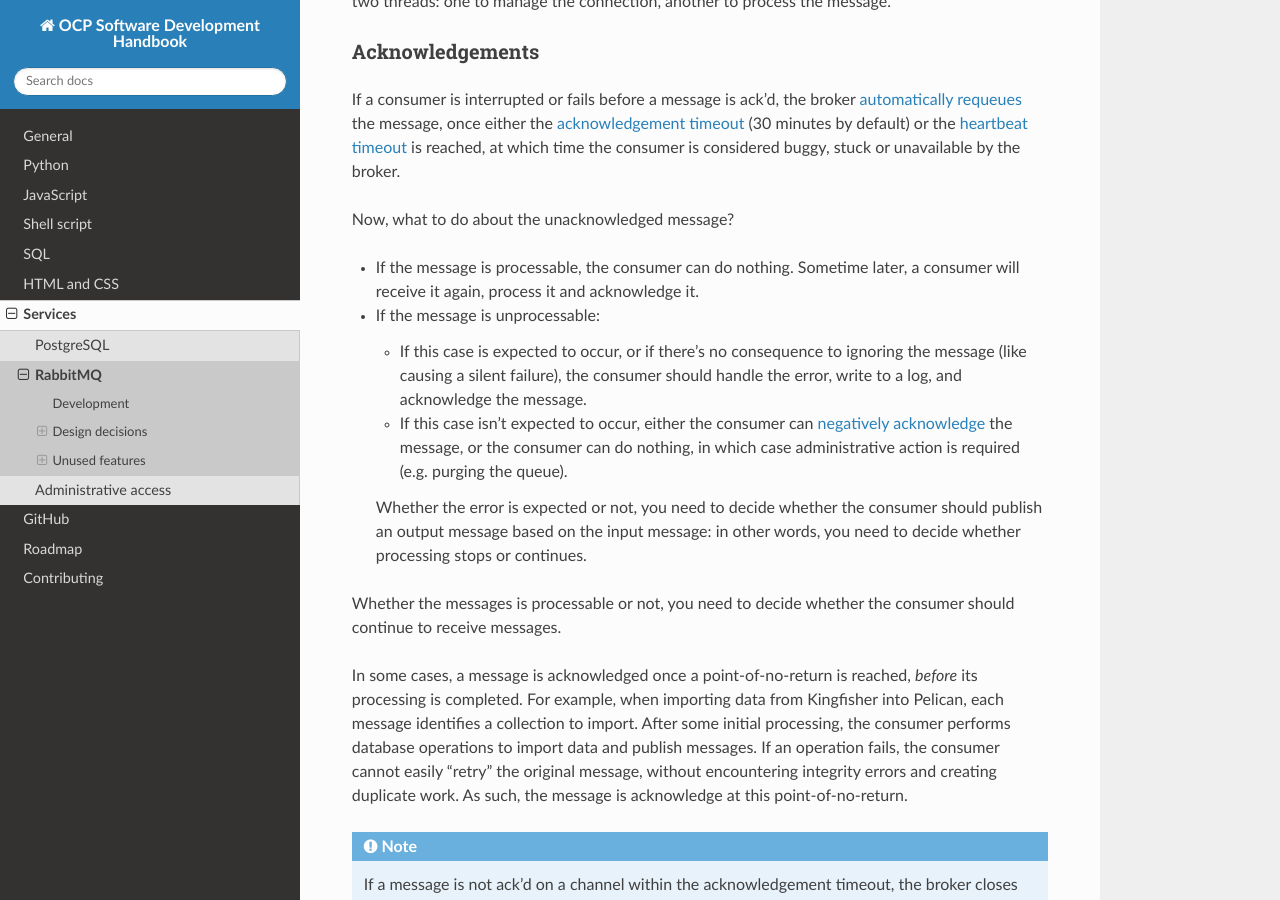
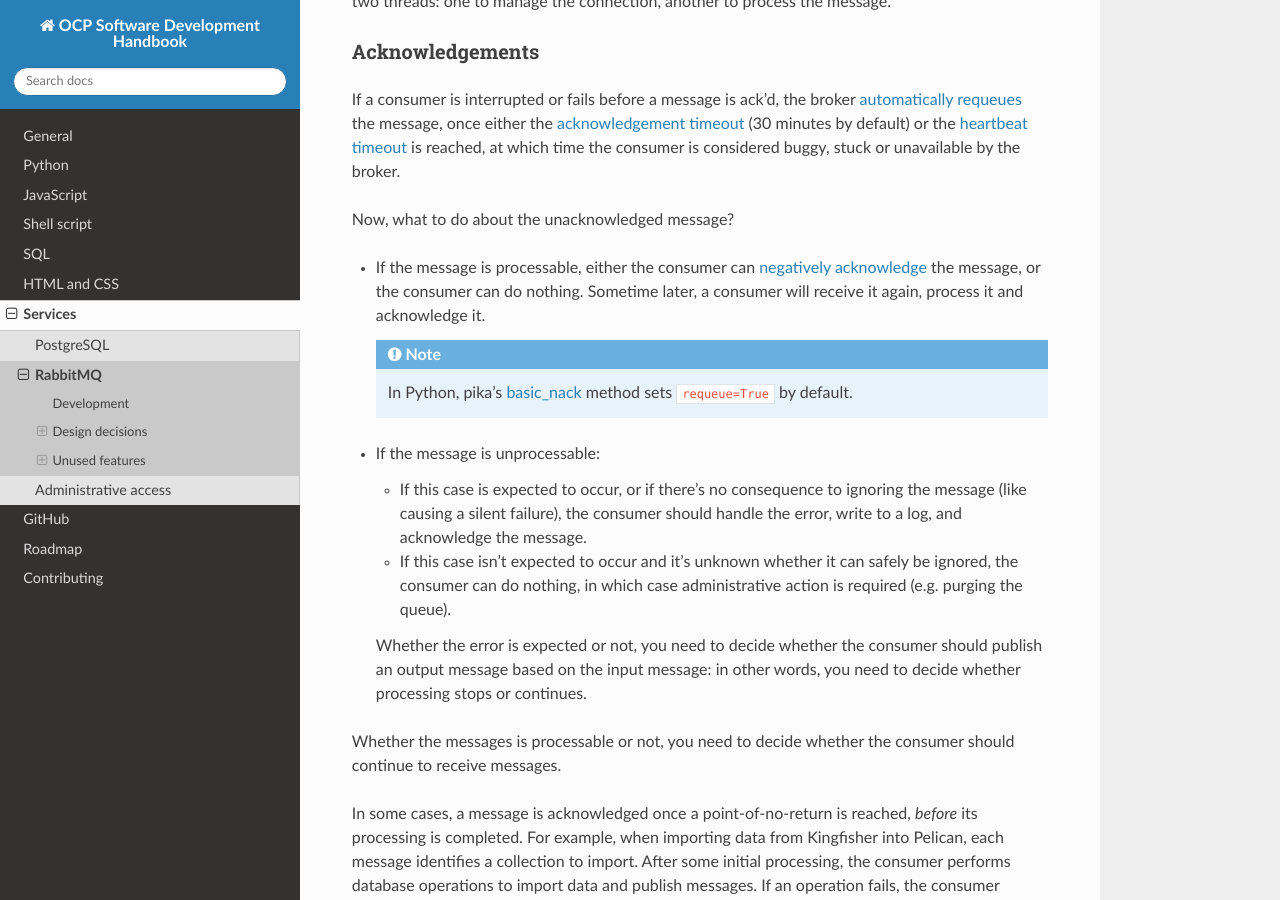
Before and after one commit to open-contracting/software-development-handbook, a Sphinx documentation site: the page built from docs/services/rabbitmq.rst, in a window 1280 px wide and 900 px high, scrolled down 1385 px. Built offline with Sphinx 7.4.7 and the Read the Docs theme 2.0.0, drawn with Linux system fonts in a browser that asks for light colours.

Commit message:
services/rabbitmq: Clarify negative acknowledgements

```diff
--- a/docs/services/rabbitmq.rst
+++ b/docs/services/rabbitmq.rst
@@ -58,11 +58,16 @@ If a consumer is interrupted or fails before a message is ack'd, the broker `aut
 
 Now, what to do about the unacknowledged message?
 
--  If the message is processable, the consumer can do nothing. Sometime later, a consumer will receive it again, process it and acknowledge it.
+-  If the message is processable, either the consumer can `negatively acknowledge <https://www.rabbitmq.com/nack.html>`__ the message, or the consumer can do nothing. Sometime later, a consumer will receive it again, process it and acknowledge it.
+
+   .. note::
+
+      In Python, pika's `basic_nack <https://pika.readthedocs.io/en/stable/modules/channel.html#pika.channel.Channel.basic_nack>`__ method sets ``requeue=True`` by default.
+
 -  If the message is unprocessable:
 
    -  If this case is expected to occur, or if there's no consequence to ignoring the message (like causing a silent failure), the consumer should handle the error, write to a log, and acknowledge the message.
-   -  If this case isn't expected to occur, either the consumer can `negatively acknowledge <https://www.rabbitmq.com/nack.html>`__ the message, or the consumer can do nothing, in which case administrative action is required (e.g. purging the queue).
+   -  If this case isn't expected to occur and it's unknown whether it can safely be ignored, the consumer can do nothing, in which case administrative action is required (e.g. purging the queue).
 
    Whether the error is expected or not, you need to decide whether the consumer should publish an output message based on the input message: in other words, you need to decide whether processing stops or continues.
 
```
